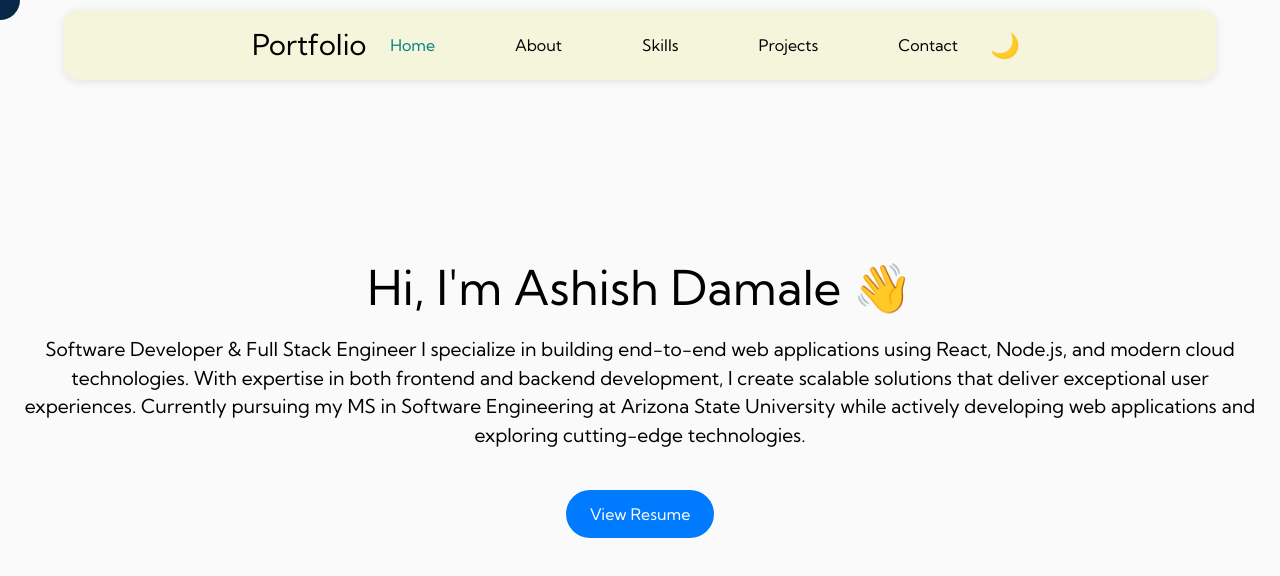
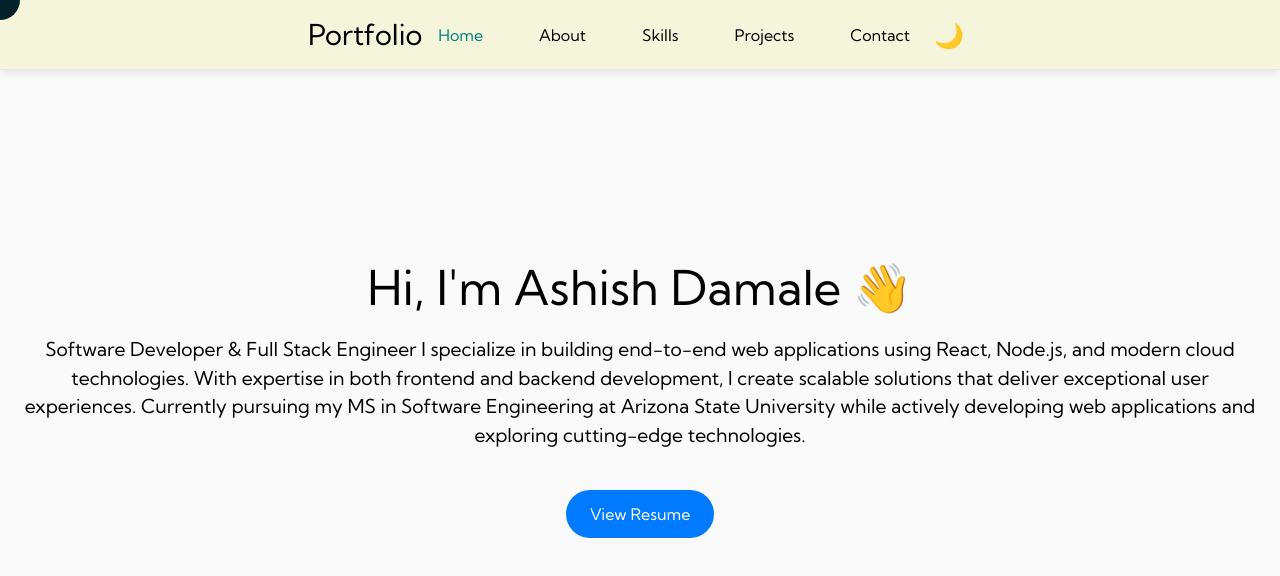
Before and after one commit to adamale15/portfolio, a React (Vite) app: page / in a window 1280 px wide. Shown: the top 576 px of the page. Built offline with nearby package versions, Linux system fonts and the light colour scheme.

Commit message:
Updated customCursor and Navbar

```diff
--- a/src/components/Navbar.jsx
+++ b/src/components/Navbar.jsx
@@ -45,16 +45,15 @@ export default Navbar;
 // Styled Components
 const NavWrapper = styled.nav`
   position: fixed;
-  top: 10px;
-  left: 50%;
-  transform: translateX(-50%);
-  width: 90%;
+  top: 0;
+  left: 0;
+  width: 100%;
   height: 70px;
   background-color: ${({ theme }) => theme.navbarBg};
   box-shadow: 0 2px 10px rgba(0, 0, 0, 0.1);
   z-index: 1000;
   backdrop-filter: blur(10px);
-  border-radius: 15px;
+  border-bottom: 1px solid ${({ theme }) => theme.navbarBorder || "#e5e5e5"};
 `;
 
 const NavContainer = styled.div`
@@ -79,15 +78,15 @@ const Logo = styled.h1`
 
 const MenuSection = styled.div`
   display: flex;
-  gap: 2rem;
+  gap: 1.5rem;
 `;
 
 const NavItem = styled(motion.div)`
   font-size: 1rem;
   font-weight: 500;
   cursor: pointer;
-  padding: 0.5rem 1.5rem;
-  border-radius: 50px;
+  padding: 0.5rem 1rem;
+  border-radius: 20px;
   background-color: ${({ $isActive, theme }) =>
     $isActive ? theme.linkActiveBackground : "transparent"};
   color: ${({ $isActive, theme }) =>
--- a/src/styles/GlobalStyle.js
+++ b/src/styles/GlobalStyle.js
@@ -7,7 +7,6 @@ const GlobalStyle = createGlobalStyle`
     margin: 0;
     padding: 0;
     box-sizing: border-box;
-    cursor: none;
     font-weight: 400;
     font-style: normal;
     font-family: 'Kumbh Sans', sans-serif;
@@ -23,6 +22,8 @@ const GlobalStyle = createGlobalStyle`
     scroll-behavior: smooth; /* Smooth vertical scrolling */
     height: 100vh; /* Full viewport height */
     overflow: hidden;
+    cursor: none;
+
   }
 
   html {
```
